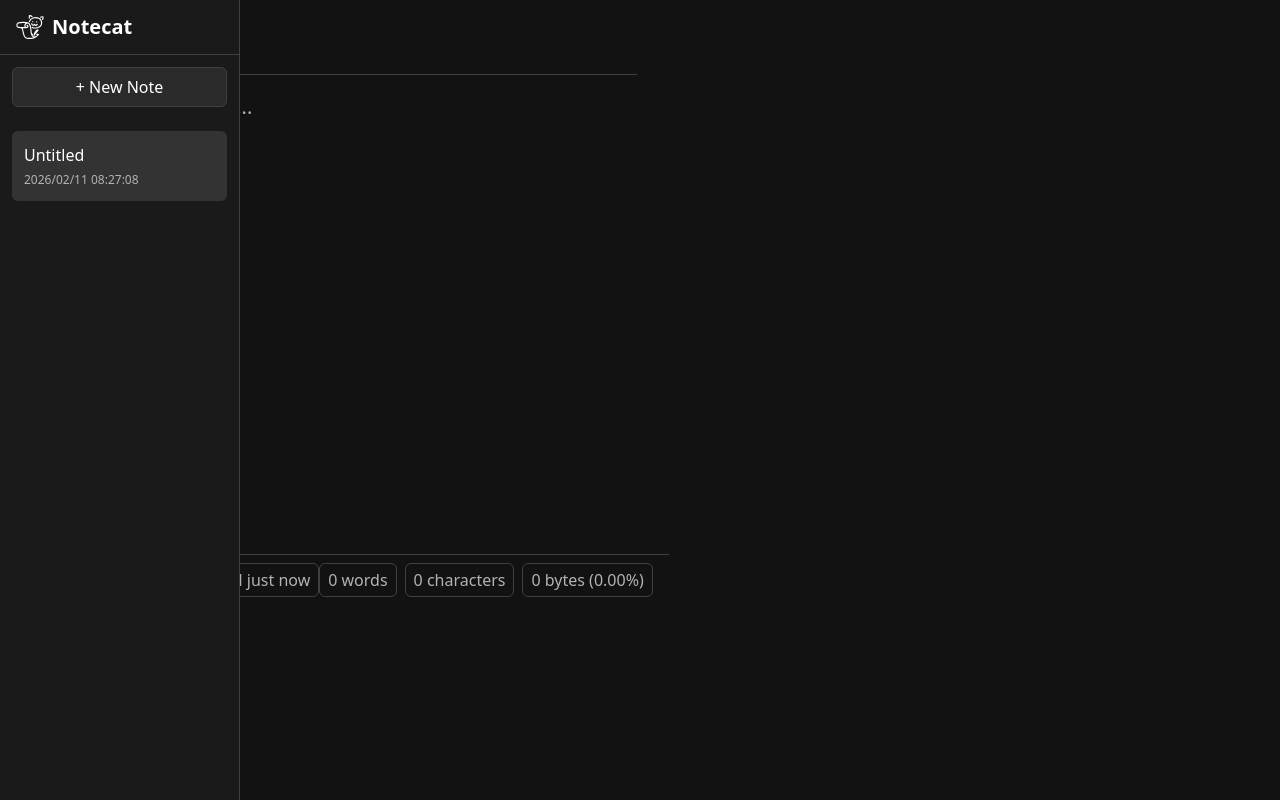
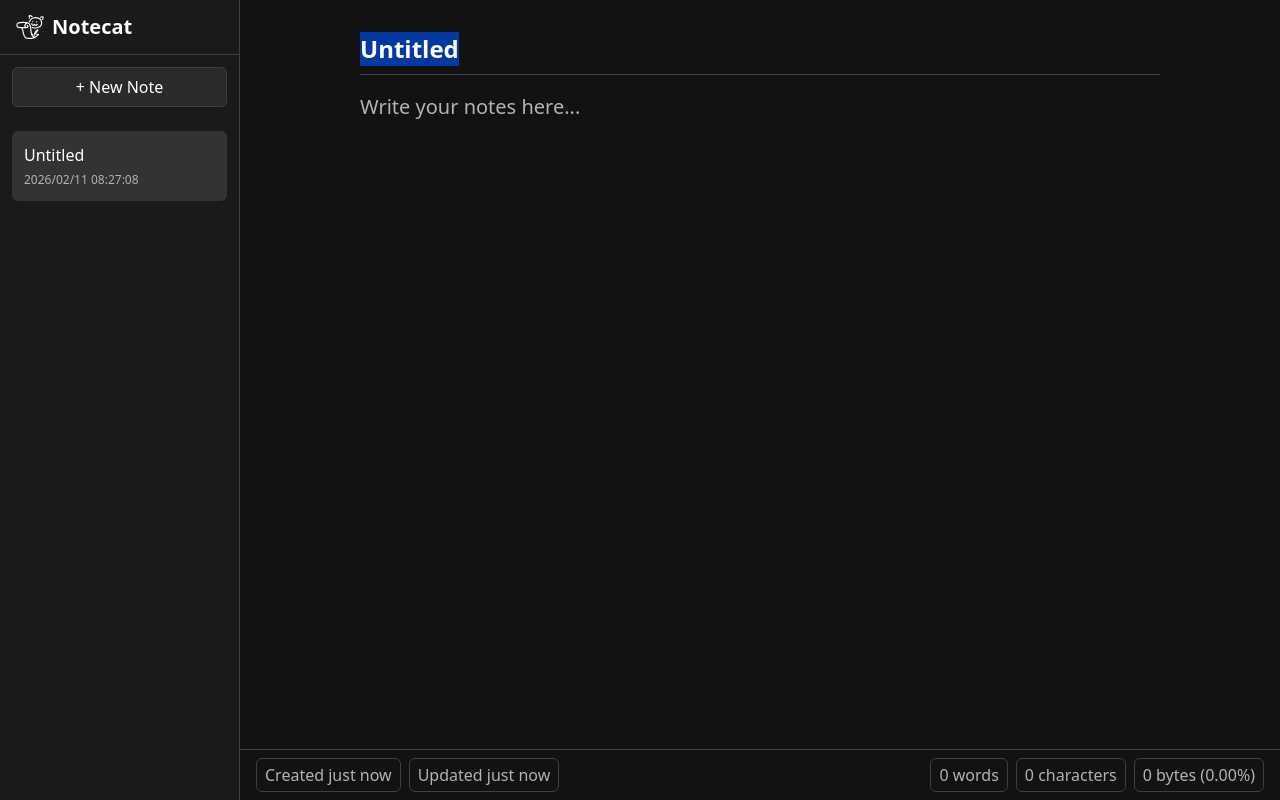
Before and after one commit to noodleCats/notecat, a Svelte app: page / in a window 1280 px wide. Both pictures are taken after a click on the button "+ New Note". Built offline with nearby package versions, Linux system fonts and the light colour scheme.

Commit message:
Fix layout and improve note deletion UX

```diff
--- a/src/App.svelte
+++ b/src/App.svelte
@@ -1,12 +1,12 @@
 <script lang="ts">
-  import { onMount } from 'svelte';
-  import { initializeNotes, getActiveNote } from './lib/notes.svelte';
-  import Sidebar from './components/Sidebar.svelte';
-  import Editor from './components/Editor.svelte';
-  import StatusBar from './components/StatusBar.svelte';
-  import './style.css';
+  import { onMount } from "svelte";
+  import { initializeNotes, getActiveNote } from "./lib/notes.svelte";
+  import Sidebar from "./components/Sidebar.svelte";
+  import Editor from "./components/Editor.svelte";
+  import StatusBar from "./components/StatusBar.svelte";
+  import "./style.css";
 
-  let editorComponent: Editor;
+  let editorComponent = $state<Editor>();
   let showEditor = $state(false);
 
   onMount(() => {
@@ -21,8 +21,8 @@
       }, 0);
     };
 
-    document.addEventListener('newNote', handleNewNote);
-    return () => document.removeEventListener('newNote', handleNewNote);
+    document.addEventListener("newNote", handleNewNote);
+    return () => document.removeEventListener("newNote", handleNewNote);
   });
 
   // Update showEditor when active note changes
@@ -32,32 +32,21 @@
   });
 </script>
 
-<main>
-  <Sidebar />
+<Sidebar />
 
-  {#if showEditor}
-    <div id="editor-pane">
-      <Editor bind:this={editorComponent} />
-      <StatusBar />
-    </div>
-  {/if}
-</main>
+{#if showEditor}
+  <main id="editor-pane">
+    <Editor bind:this={editorComponent} />
+    <StatusBar />
+  </main>
+{/if}
 
 <style>
-  :global(body) {
+  #editor-pane {
+    flex: 1;
+    margin-left: var(--sidebar-width);
     display: flex;
-    min-height: 100vh;
-    margin: 0;
-    padding: 0;
-  }
-
-  :global(html) {
-    color-scheme: dark;
-  }
-
-  main {
-    display: flex;
-    width: 100%;
+    flex-direction: column;
     height: 100vh;
   }
 </style>
--- a/src/components/DeleteConfirm.svelte
+++ b/src/components/DeleteConfirm.svelte
@@ -6,6 +6,8 @@
   }
 
   let { noteTitle, onConfirm, onCancel }: Props = $props();
+
+  let confirmButtonRef = $state<HTMLButtonElement>();
 
   function handleConfirm() {
     onConfirm();
@@ -20,12 +22,26 @@
       handleCancel();
     }
   }
+
+  function handleKeydown(e: KeyboardEvent) {
+    if (e.key === 'Escape') {
+      handleCancel();
+    } else if (e.key === 'Enter') {
+      handleConfirm();
+    }
+  }
+
+  // Auto-focus the confirm button when the modal opens
+  $effect(() => {
+    confirmButtonRef?.focus();
+  });
 </script>
+
+<svelte:window onkeydown={handleKeydown} />
 
 <div
   class="backdrop"
   onclick={handleBackdropClick}
-  onkeydown={(e) => e.key === 'Escape' && handleCancel()}
   role="presentation"
 >
   <div class="modal">
@@ -33,7 +49,7 @@
     <p>Delete "{noteTitle}"?</p>
     <div class="button-group">
       <button class="btn-cancel" onclick={handleCancel}>Cancel</button>
-      <button class="btn-confirm" onclick={handleConfirm}>Delete</button>
+      <button bind:this={confirmButtonRef} class="btn-confirm" onclick={handleConfirm}>Delete</button>
     </div>
   </div>
 </div>
--- a/src/components/Editor.svelte
+++ b/src/components/Editor.svelte
@@ -1,8 +1,12 @@
 <script lang="ts">
-  import { getActiveNote, updateActiveNote, saveActiveNote } from '../lib/notes.svelte';
+  import {
+    getActiveNote,
+    updateActiveNote,
+    saveActiveNote,
+  } from "../lib/notes.svelte";
 
-  let titleInputRef: HTMLInputElement | undefined;
-  let textareaRef: HTMLTextAreaElement | undefined;
+  let titleInputRef = $state<HTMLInputElement | undefined>();
+  let textareaRef = $state<HTMLTextAreaElement | undefined>();
   let resizeTick = $state(false);
 
   // Handle textarea auto-resize
@@ -21,7 +25,7 @@
           1
         : 0;
 
-    textareaRef.style.height = '0px';
+    textareaRef.style.height = "0px";
     const contentHeight = textareaRef.scrollHeight;
     textareaRef.style.height = `${Math.max(contentHeight, minHeight)}px`;
 
@@ -44,21 +48,21 @@
   // Handle title input
   function handleTitleInput(e: Event) {
     const target = e.target as HTMLInputElement;
-    updateActiveNote('title', target.value);
+    updateActiveNote("title", target.value);
     debouncedSave();
   }
 
   // Handle textarea input
   function handleTextareaInput(e: Event) {
     const target = e.target as HTMLTextAreaElement;
-    updateActiveNote('content', target.value);
+    updateActiveNote("content", target.value);
     resizeTextarea();
     debouncedSave();
   }
 
   // Handle Enter key in title - move to textarea
   function handleTitleKeydown(e: KeyboardEvent) {
-    if (e.key === 'Enter') {
+    if (e.key === "Enter") {
       e.preventDefault();
       textareaRef?.focus();
     }
@@ -89,8 +93,8 @@
       }
     };
 
-    window.addEventListener('resize', handleWindowResize);
-    return () => window.removeEventListener('resize', handleWindowResize);
+    window.addEventListener("resize", handleWindowResize);
+    return () => window.removeEventListener("resize", handleWindowResize);
   });
 </script>
 
@@ -101,7 +105,7 @@
       bind:this={titleInputRef}
       type="text"
       id="editor-title-input"
-      value={note?.title || ''}
+      value={note?.title || ""}
       oninput={handleTitleInput}
       onkeydown={handleTitleKeydown}
       placeholder="Title"
@@ -110,7 +114,7 @@
     <textarea
       bind:this={textareaRef}
       id="editor-textarea"
-      value={note?.content || ''}
+      value={note?.content || ""}
       oninput={handleTextareaInput}
       spellcheck="false"
       placeholder="Write your notes here..."
--- a/src/style.css
+++ b/src/style.css
@@ -34,8 +34,6 @@ body {
   font-family: inherit;
   margin: 0;
   padding: 0;
+  display: flex;
+  min-height: 100vh;
 }
-
-html {
-  color-scheme: dark;
-}
```
